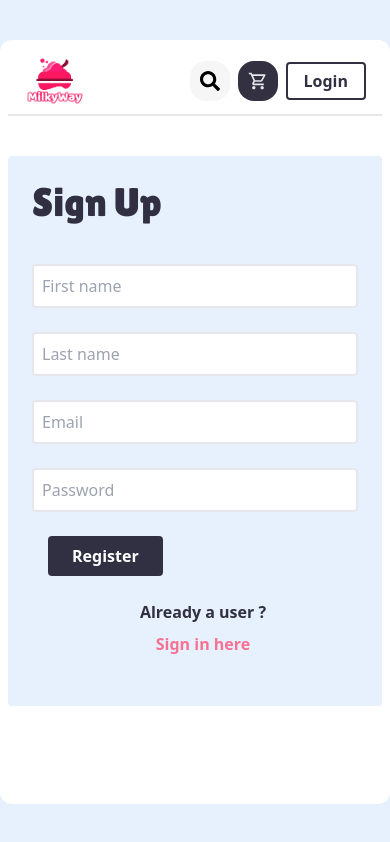
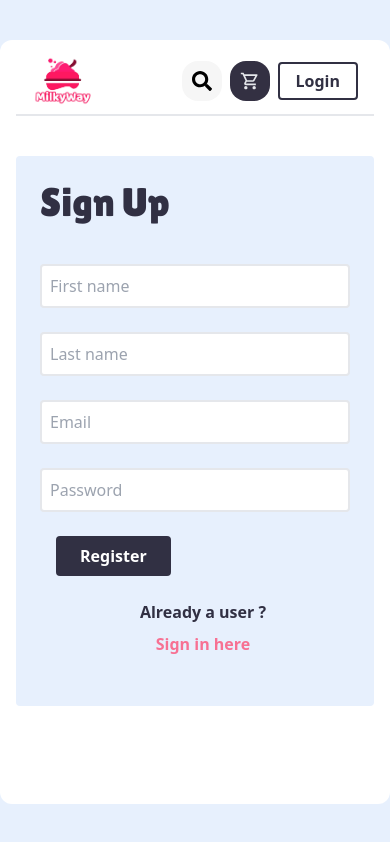
Before and after one commit to Vsaluja/food-ordering, a Next.js app in the folder frontend/: page /register in a window 390 px wide. Built offline with nearby package versions, Linux system fonts and the light colour scheme; no server answers.

Commit message:
Fixed UI for mobile devices

```diff
--- a/frontend/src/app/register/page.jsx
+++ b/frontend/src/app/register/page.jsx
@@ -48,7 +48,7 @@ const Register = () => {
 
 
     return (
-        <Container className={`flex flex-col flex-1 bg-white m-10 px-2 sm:px-10 rounded-xl`}>
+        <Container className={`flex flex-col flex-1 bg-white m-10 px-4 sm:px-10 rounded-xl`}>
             <Navbar />
             <div className='flex flex-1 my-10 lg:my-4'>
                 <form onSubmit={(e) => handleRegister(e)} className=' flex flex-col gap-6 bg-[#E7F0FD] max-h-[550px] w-full max-w-[400px]  mx-auto py-4 px-6 rounded'>
```
